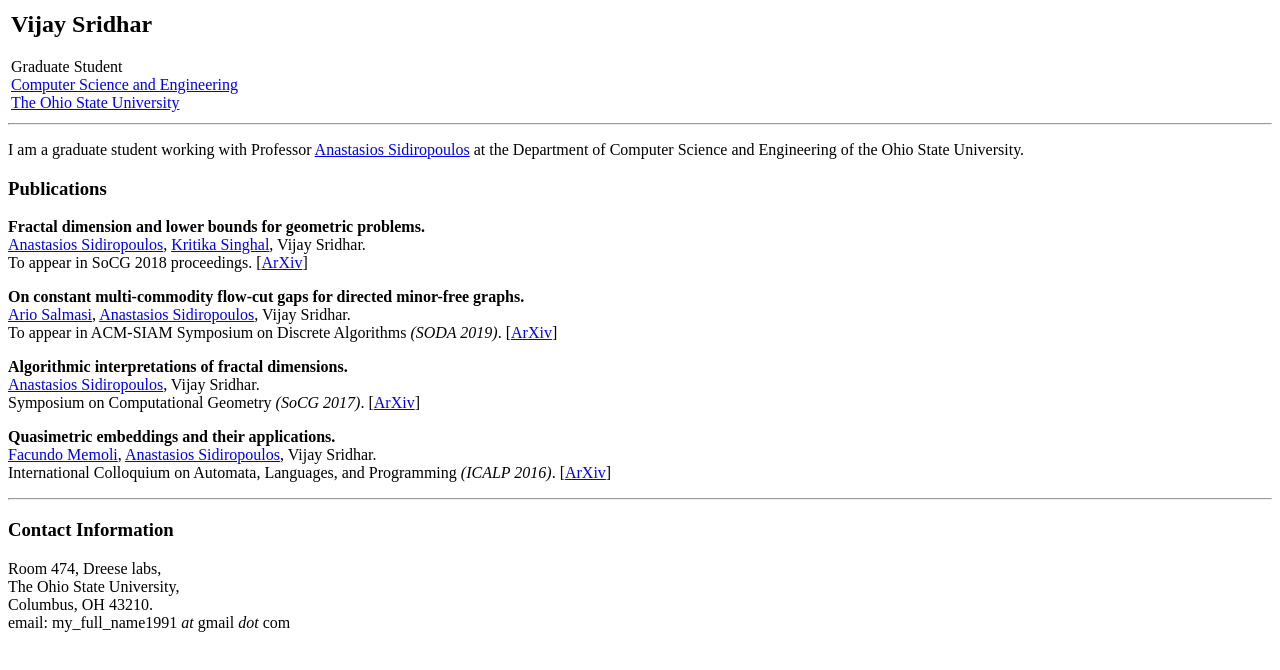
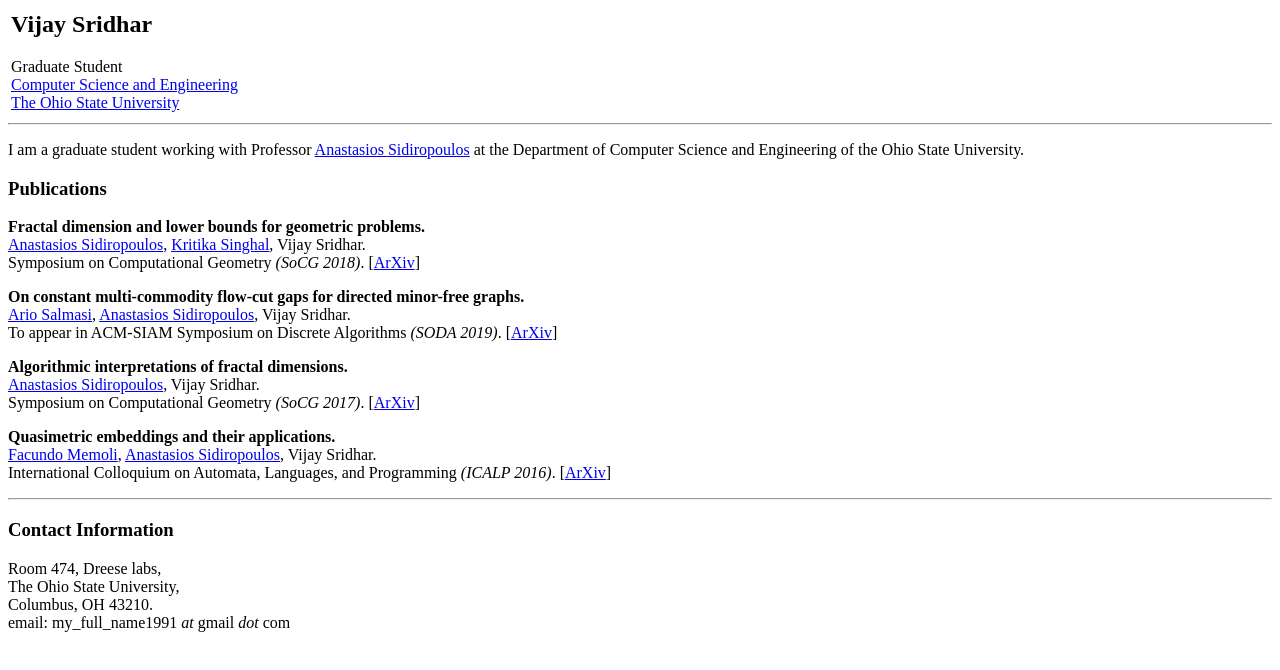
Before and after one commit to vijay-sridhar/vijay-sridhar.github.io, a plain HTML site: page index.html in a window 1280 px wide. Drawn offline with Linux system fonts and the light colour scheme.

Commit message:
minor update

```diff
--- a/index.html
+++ b/index.html
@@ -30,7 +30,7 @@ I am a graduate student working with Professor <a href="http://sidiropo.people.u
 <a href="https://math.osu.edu/people/singhal.53"> Kritika Singhal</a>,
 Vijay Sridhar.
 <br>
-To appear in SoCG 2018 proceedings. [<a href="https://arxiv.org/abs/1712.04595">ArXiv</a>]
+Symposium on Computational Geometry <em>(SoCG 2018)</em>. [<a href="https://arxiv.org/abs/1712.04595">ArXiv</a>]
 
 </p>
 
```
